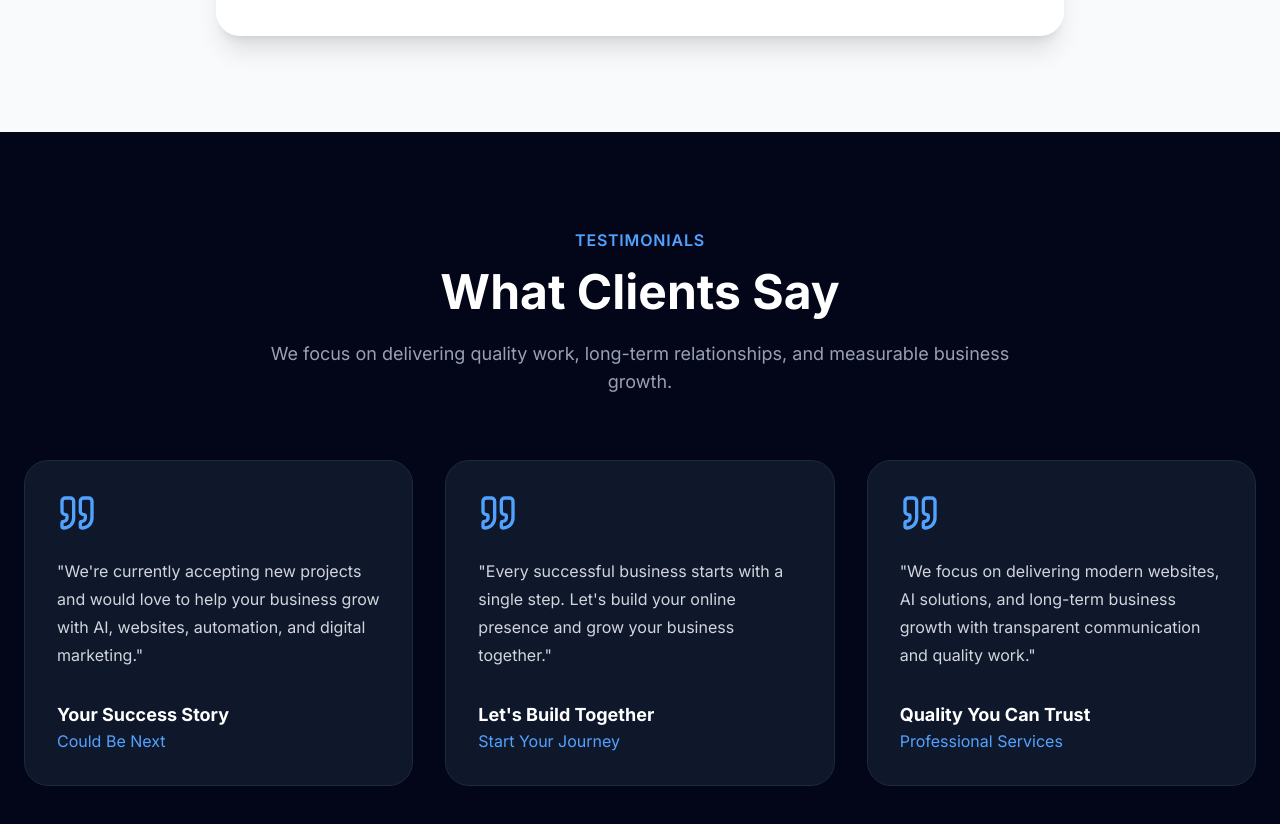
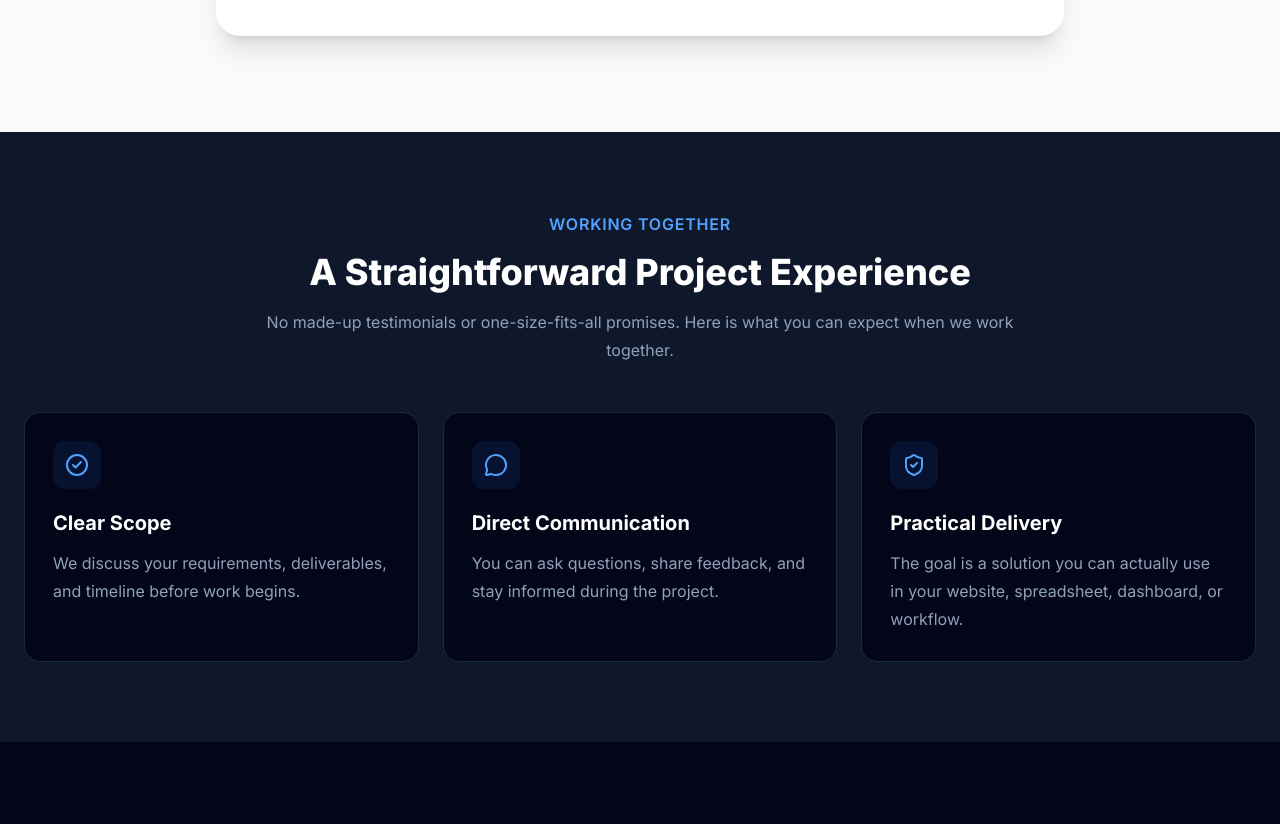
Before and after one commit to sumannath462-dot/secondsincome, a React (Vite) app: page / in a window 1280 px wide. Shown: the part 11160-11984 px from the top of the page. Built offline with nearby package versions, Linux system fonts and the light colour scheme.

Commit message:
Remove placeholder claims and align project pricing with actual scope

```diff
--- a/src/components/Testimonials.jsx
+++ b/src/components/Testimonials.jsx
@@ -1,72 +1,18 @@
-import { Quote } from "lucide-react";
+import { CheckCircle2, MessageCircle, ShieldCheck } from "lucide-react";
 
-const testimonials = [
-  {
-    name: "Your Success Story",
-    company: "Could Be Next",
-    review:
-      "We're currently accepting new projects and would love to help your business grow with AI, websites, automation, and digital marketing.",
-  },
-  {
-    name: "Let's Build Together",
-    company: "Start Your Journey",
-    review:
-      "Every successful business starts with a single step. Let's build your online presence and grow your business together.",
-  },
-  {
-    name: "Quality You Can Trust",
-    company: "Professional Services",
-    review:
-      "We focus on delivering modern websites, AI solutions, and long-term business growth with transparent communication and quality work.",
-  },
+const promises = [
+  {icon:CheckCircle2,title:"Clear Scope",body:"We discuss your requirements, deliverables, and timeline before work begins."},
+  {icon:MessageCircle,title:"Direct Communication",body:"You can ask questions, share feedback, and stay informed during the project."},
+  {icon:ShieldCheck,title:"Practical Delivery",body:"The goal is a solution you can actually use in your website, spreadsheet, dashboard, or workflow."},
 ];
 
-function Testimonials() {
+export default function Testimonials() {
   return (
-    <section id="testimonials" className="bg-slate-950 py-24">
-      <div className="max-w-7xl mx-auto px-6">
-        <div className="text-center mb-16">
-          <span className="text-blue-400 font-semibold uppercase tracking-wider">
-            Testimonials
-          </span>
-
-          <h2 className="text-4xl md:text-5xl font-bold text-white mt-4">
-            What Clients Say
-          </h2>
-
-          <p className="text-gray-400 mt-6 max-w-3xl mx-auto text-lg">
-            We focus on delivering quality work, long-term relationships, and
-            measurable business growth.
-          </p>
-        </div>
-
-        <div className="grid md:grid-cols-2 lg:grid-cols-3 gap-8">
-          {testimonials.map((item, index) => (
-            <div
-              key={index}
-              className="bg-slate-900 border border-slate-800 rounded-3xl p-8 hover:border-blue-500 transition duration-300"
-            >
-              <Quote className="text-blue-400 mb-6" size={40} />
-
-              <p className="text-gray-300 leading-7 mb-8">
-                "{item.review}"
-              </p>
-
-              <div>
-                <h4 className="text-white font-bold text-lg">
-                  {item.name}
-                </h4>
-
-                <p className="text-blue-400">
-                  {item.company}
-                </p>
-              </div>
-            </div>
-          ))}
-        </div>
+    <section id="working-together" className="bg-slate-900 py-20">
+      <div className="mx-auto max-w-7xl px-5 sm:px-6">
+        <div className="mx-auto mb-12 max-w-3xl text-center"><p className="font-semibold uppercase tracking-wider text-blue-400">Working Together</p><h2 className="mt-4 text-3xl font-extrabold text-white sm:text-4xl">A Straightforward Project Experience</h2><p className="mt-4 leading-7 text-slate-400">No made-up testimonials or one-size-fits-all promises. Here is what you can expect when we work together.</p></div>
+        <div className="grid gap-6 md:grid-cols-3">{promises.map(({icon:Icon,title,body})=><article key={title} className="rounded-2xl border border-slate-800 bg-slate-950 p-7"><span className="mb-5 flex h-12 w-12 items-center justify-center rounded-xl bg-blue-500/10 text-blue-400"><Icon size={24}/></span><h3 className="text-xl font-bold text-white">{title}</h3><p className="mt-3 leading-7 text-slate-400">{body}</p></article>)}</div>
       </div>
     </section>
   );
 }
-
-export default Testimonials;
```
